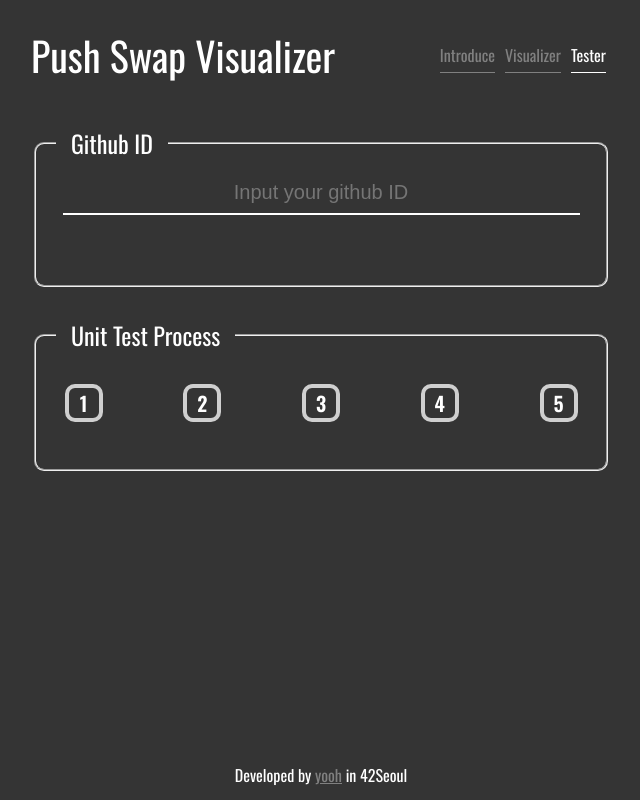
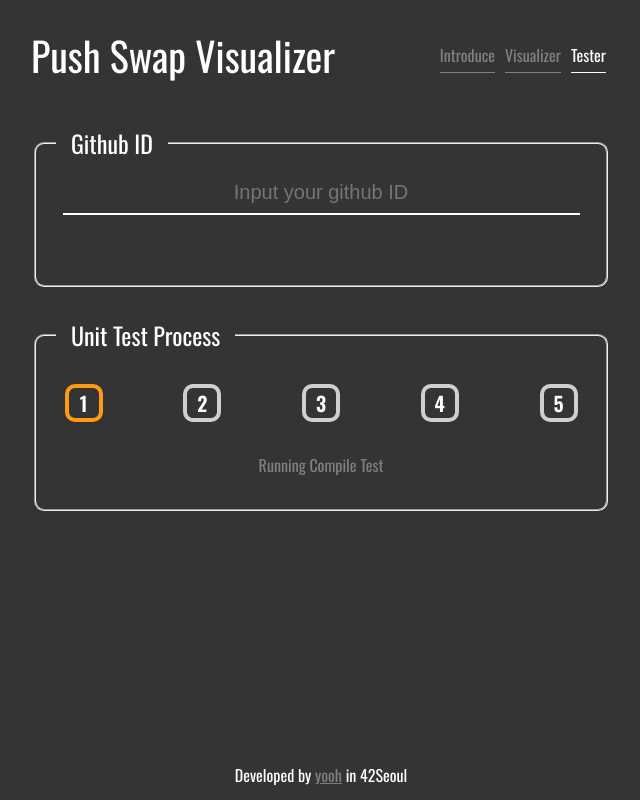
Before and after one commit to oyhoyhk/push_swap_tester, a React (Vite) app in the folder push_swap_visualizer_react/: page /tester in a window 1280 px wide. Shown: the whole page, without its empty margins (319-959 px from the left). Built offline with nearby package versions, Linux system fonts and the light colour scheme; no server answers.

Commit message:
post api modify

```diff
--- a/push_swap_visualizer_react/src/TestPage/ProcessContainer.tsx
+++ b/push_swap_visualizer_react/src/TestPage/ProcessContainer.tsx
@@ -1,6 +1,7 @@
 import styled from '@emotion/styled';
 import { useEffect, useRef, useState } from 'react';
 import Task from './Task';
+import Response from './Response';
 
 /*
   Mandetory test 목록
@@ -21,29 +22,44 @@ export interface ITestInfo {
 
 const ProcessContainer = ({ id }: { id: string }) => {
 	const [tasks, setTasks] = useState<ITestInfo[]>([
-		{ name: 'Compile Test', api: '/api/compile_test', status: 'pending' },
-		{ name: 'Exception Handling Test', api: '/api/exception_handling_test', status: 'pending' },
-		{ name: 'Handling 5 params Test', api: '/api/push_swap_test/5', status: 'pending' },
-		{ name: 'Handling 100 params Test', api: '/api/push_swap_test/100', status: 'pending' },
-		{ name: 'Handling 500 params Test', api: '/api/push_swap_test/500', status: 'pending' },
+		{ name: 'Compile Test', api: '/api/compile_test?', status: 'pending' },
+		{ name: 'Exception Handling Test', api: '/api/exception_handling_test?', status: 'pending' },
+		{ name: 'Handling 5 params Test', api: '/api/push_swap_test?param_count=5&', status: 'pending' },
+		{ name: 'Handling 100 params Test', api: '/api/push_swap_test?param_count=100&', status: 'pending' },
+		{ name: 'Handling 500 params Test', api: '/api/push_swap_test?param_count=500&', status: 'pending' },
 	]);
+	const [responseMessage, setResponseMessage] = useState<{ type: 'running' | 'success' | 'fail'; msg: string }>({
+		type: 'running',
+		msg: '',
+	});
 
 	const containerRef = useRef<HTMLFieldSetElement>(null);
+	const taskContainerRef = useRef<HTMLDivElement>(null);
+
 	useEffect(() => {
 		setTimeout(() => {
 			if (containerRef.current) {
 				containerRef.current.classList.add('active');
 			}
 		}, 500);
+		setTimeout(() => {
+			if (taskContainerRef.current) {
+				taskContainerRef.current.classList.add('active');
+			}
+		}, 1000);
+		setTimeout(() => {
+			setTasks(tasks.map((task, idx) => (idx === 0 ? { ...task, status: 'running' } : task)));
+		}, 1500);
 	}, []);
 	return (
 		<Container ref={containerRef}>
 			<legend>Unit Test Process</legend>
-			<TaskContainer>
+			<TaskContainer ref={taskContainerRef}>
 				{tasks.map((task, idx) => (
-					<Task key={task.name} {...task} id={id} idx={idx + 1} setTasks={setTasks} />
+					<Task key={task.name} {...task} id={id} idx={idx + 1} setTasks={setTasks} setMsg={setResponseMessage} />
 				))}
 			</TaskContainer>
+			<Response {...responseMessage} />
 		</Container>
 	);
 };
@@ -54,12 +70,19 @@ const TaskContainer = styled.div`
 	display: flex;
 	justify-content: space-between;
 	align-items: center;
+	opacity: 0;
+	transition: 0.5s;
+	transform: translateY(100px);
+	&.active {
+		opacity: 1;
+		transform: translateY(0);
+	}
 `;
 
 const Container = styled.fieldset`
 	border-radius: 10px;
 	width: 570px;
-	height: 150px;
+	height: 190px;
 	padding: 0;
 	margin: 15px auto;
 	& > legend {
--- /dev/null
+++ b/push_swap_visualizer_react/src/TestPage/Response.tsx
@@ -0,0 +1,45 @@
+import styled from '@emotion/styled';
+import { useEffect, useRef } from 'react';
+
+const Response = ({ type, msg }: { type: 'running' | 'success' | 'fail'; msg: string }) => {
+	const containerRef = useRef<HTMLDivElement>(null);
+	useEffect(() => {
+		console.log('msg : ', msg);
+		setTimeout(() => {
+			const temp = containerRef.current as HTMLDivElement;
+			if (containerRef.current) {
+				containerRef.current.classList.add('active');
+			}
+		});
+	}, [msg]);
+	return (
+		<Container ref={containerRef} className={type}>
+			{msg}
+		</Container>
+	);
+};
+
+const Container = styled.div`
+	transition: 0.5s;
+	opacity: 0;
+	transform: translateY(100px);
+	&.active {
+		opacity: 1;
+		transform: translateY(0);
+	}
+	&.leave {
+		opacity: 0;
+		transform: translateY(-100px);
+	}
+	&.running {
+		color: gray;
+	}
+	&.success {
+		color: #0bf277;
+	}
+	&.fail {
+		color: #ff6b6b;
+	}
+`;
+
+export default Response;
--- a/push_swap_visualizer_react/src/TestPage/Task.tsx
+++ b/push_swap_visualizer_react/src/TestPage/Task.tsx
@@ -7,24 +7,40 @@ interface ITaskInfo extends ITestInfo {
 	id: string;
 	idx: number;
 	setTasks: React.Dispatch<React.SetStateAction<ITestInfo[]>>;
+	setMsg: React.Dispatch<
+		React.SetStateAction<{
+			type: 'running' | 'success' | 'fail';
+			msg: string;
+		}>
+	>;
 }
 
 const SERVER_URL = 'http://localhost:8000';
 
-const Task = ({ name, api, status, id, idx, setTasks }: ITaskInfo) => {
-	const containerRef = useRef<HTMLDivElement>(null);
+const Task = ({ name, api, status, id, idx, setTasks, setMsg }: ITaskInfo) => {
 	useEffect(() => {
-		setTimeout(async () => {
-			if (containerRef.current) {
-				containerRef.current.classList.add('active');
-
-				const result = await axios.get(SERVER_URL + api + '?id=' + id);
-				console.log('api : ', result);
+		async function testTask() {
+			setMsg({ type: 'running', msg: `Running ${name}` });
+			const result = await axios.get(SERVER_URL + api + 'id=' + id);
+			if (result.data) {
+				console.log(name + 'api : ', result);
+				setTasks(prev =>
+					prev.map((task, index) =>
+						task.name === name ? { ...task, status: 'success' } : idx === index ? { ...task, status: 'running' } : task
+					)
+				);
+				setMsg({ type: 'success', msg: `${name} success` });
+			} else {
+				setTasks(prev => prev.map(task => (task.name === name ? { ...task, status: 'fail' } : task)));
+				setMsg({ type: 'fail', msg: `${name} failed` });
 			}
-		}, 1000);
-	}, []);
+		}
+		if (status === 'running') {
+			testTask();
+		}
+	}, [name, idx, id, status, api, setTasks, setMsg]);
 	return (
-		<Container className={status} ref={containerRef} title={name}>
+		<Container className={status} title={name}>
 			{idx}
 		</Container>
 	);
@@ -36,8 +52,6 @@ const Container = styled.div`
 	display: flex;
 	justify-content: center;
 	align-items: center;
-	opacity: 0;
-	transform: translateY(100px);
 	transition: 0.5s;
 	font-size: 1.25rem;
 	font-weight: bold;
@@ -55,11 +69,6 @@ const Container = styled.div`
 	&.pending {
 		border: 4px solid #cfcfcf;
 	}
-
-	&.active {
-		opacity: 1;
-		transform: translateY(0);
-	}
 `;
 
 export default Task;
```
Also changed, not shown: 1 other file (tests, documents, lock files or other folders).
